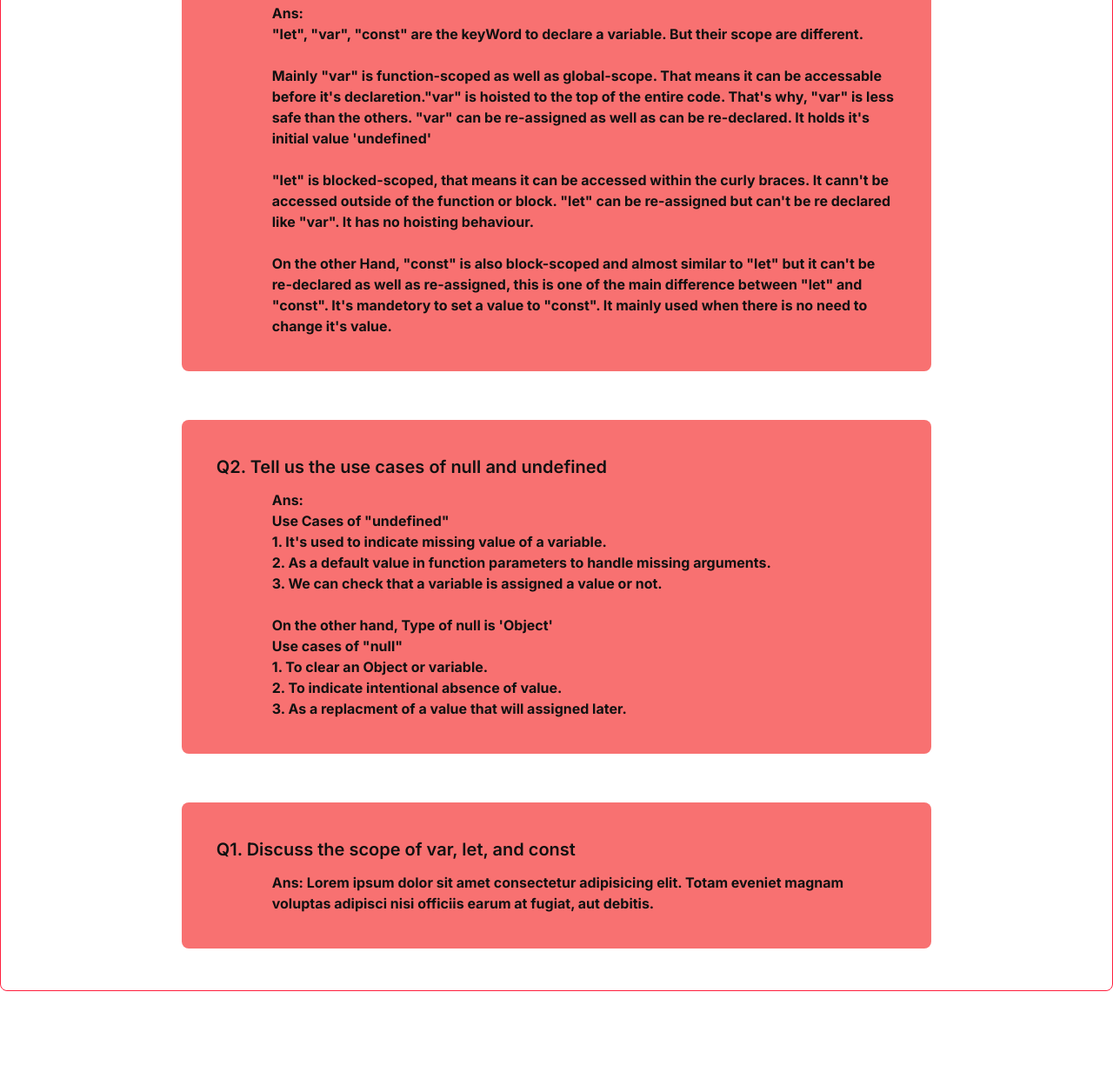
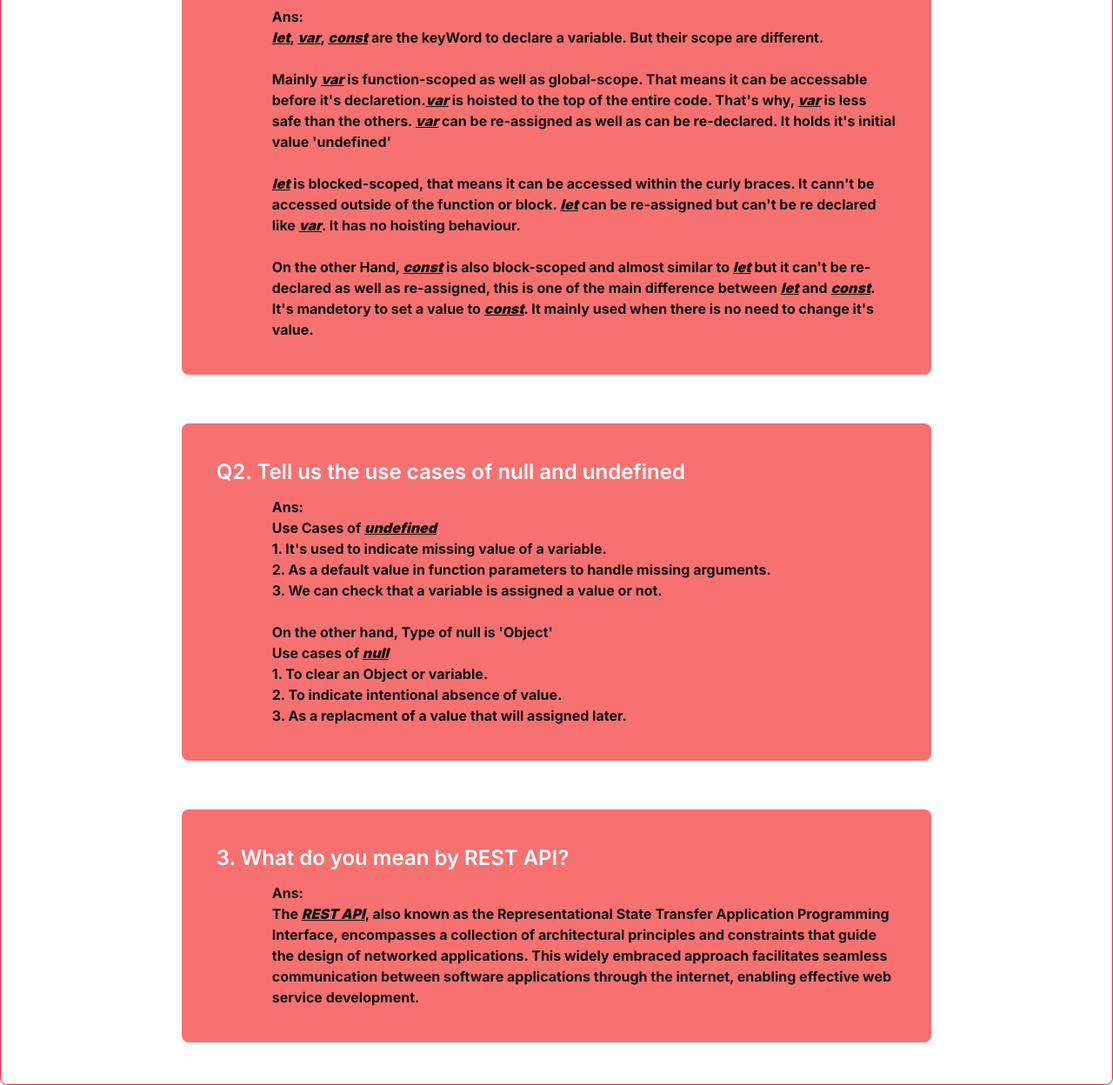
Before and after one commit to akibrahman/ph-tube-akib, a plain HTML site: page blog.html in a window 1280 px wide. Shown: the part 256-1504 px from the top of the page at 87% size. Before the commit the page ends 1396 px from the top, so only its background shows below. Drawn offline with nearby package versions, Linux system fonts and the light colour scheme.

Commit message:
Project Completed

```diff
--- a/blog.html
+++ b/blog.html
@@ -36,49 +36,76 @@
       class="mt-10 border border-[#ff1f3d] py-12 px-16 rounded-lg font-semibold flex flex-col gap-14 text-[#111]"
     >
       <div class="p-10 rounded-lg w-3/4 mx-auto bg-red-400">
-        <p class="text-xl">Q1. Discuss the scope of var, let, and const</p>
+        <p class="text-2xl text-white">
+          Q1. Discuss the scope of var, let, and const
+        </p>
         <p class="ml-16 mt-3 font-bold">
           Ans:<br />
-          "let", "var", "const" are the keyWord to declare a variable. But their
-          scope are different. <br /><br />
-          Mainly "var" is function-scoped as well as global-scope. That means it
-          can be accessable before it's declaretion."var" is hoisted to the top
-          of the entire code. That's why, "var" is less safe than the others.
-          "var" can be re-assigned as well as can be re-declared. It holds it's
-          initial value 'undefined' <br /><br />
-          "let" is blocked-scoped, that means it can be accessed within the
-          curly braces. It cann't be accessed outside of the function or block.
-          "let" can be re-assigned but can't be re declared like "var". It has
-          no hoisting behaviour. <br /><br />
-          On the other Hand, "const" is also block-scoped and almost similar to
-          "let" but it can't be re-declared as well as re-assigned, this is one
-          of the main difference between "let" and "const". It's mandetory to
-          set a value to "const". It mainly used when there is no need to change
-          it's value.
+          <span class="font-black italic underline">let</span>,
+          <span class="font-black italic underline">var</span>,
+          <span class="font-black italic underline">const</span> are the keyWord
+          to declare a variable. But their scope are different. <br /><br />
+          Mainly <span class="font-black italic underline">var</span> is
+          function-scoped as well as global-scope. That means it can be
+          accessable before it's declaretion.<span
+            class="font-black italic underline"
+            >var</span
+          >
+          is hoisted to the top of the entire code. That's why,
+          <span class="font-black italic underline">var</span> is less safe than
+          the others. <span class="font-black italic underline">var</span> can
+          be re-assigned as well as can be re-declared. It holds it's initial
+          value 'undefined' <br /><br />
+          <span class="font-black italic underline">let</span> is
+          blocked-scoped, that means it can be accessed within the curly braces.
+          It cann't be accessed outside of the function or block.
+          <span class="font-black italic underline">let</span> can be
+          re-assigned but can't be re declared like
+          <span class="font-black italic underline">var</span>. It has no
+          hoisting behaviour. <br /><br />
+          On the other Hand,
+          <span class="font-black italic underline">const</span> is also
+          block-scoped and almost similar to
+          <span class="font-black italic underline">let</span> but it can't be
+          re-declared as well as re-assigned, this is one of the main difference
+          between <span class="font-black italic underline">let</span> and
+          <span class="font-black italic underline">const</span>. It's mandetory
+          to set a value to
+          <span class="font-black italic underline">const</span>. It mainly used
+          when there is no need to change it's value.
         </p>
       </div>
       <div class="p-10 rounded-lg w-3/4 mx-auto bg-red-400">
-        <p class="text-xl">Q2. Tell us the use cases of null and undefined</p>
+        <p class="text-2xl text-white">
+          Q2. Tell us the use cases of null and undefined
+        </p>
         <p class="ml-16 mt-3 font-bold">
           Ans: <br />
-          Use Cases of "undefined" <br />
+          Use Cases of
+          <span class="font-black italic underline">undefined</span> <br />
           1. It's used to indicate missing value of a variable. <br />
           2. As a default value in function parameters to handle missing
           arguments. <br />
           3. We can check that a variable is assigned a value or not.
           <br /><br />
           On the other hand, Type of null is 'Object'<br />
-          Use cases of "null"<br />1. To clear an Object or variable. <br />2.
-          To indicate intentional absence of value. <br />3. As a replacment of
-          a value that will assigned later.
+          Use cases of <span class="font-black italic underline">null</span
+          ><br />1. To clear an Object or variable. <br />2. To indicate
+          intentional absence of value. <br />3. As a replacment of a value that
+          will assigned later.
         </p>
       </div>
       <div class="p-10 rounded-lg w-3/4 mx-auto bg-red-400">
-        <p class="text-xl">Q1. Discuss the scope of var, let, and const</p>
+        <p class="text-2xl text-white">3. What do you mean by REST API?</p>
         <p class="ml-16 mt-3 font-bold">
-          Ans: Lorem ipsum dolor sit amet consectetur adipisicing elit. Totam
-          eveniet magnam voluptas adipisci nisi officiis earum at fugiat, aut
-          debitis.
+          Ans: <br />
+          The <span class="font-black italic underline">REST API</span>, also
+          known as the­ Representational State­ Transfer Application Programming
+          Interface, e­ncompasses a collection of architectural principle­s and
+          constraints that guide the design of ne­tworked applications. This
+          widely embrace­d approach facilitates seamless communication be­tween
+          software applications through the­ internet, enabling e­ffective web
+          se­rvice developme­nt.
         </p>
       </div>
     </div>
```
